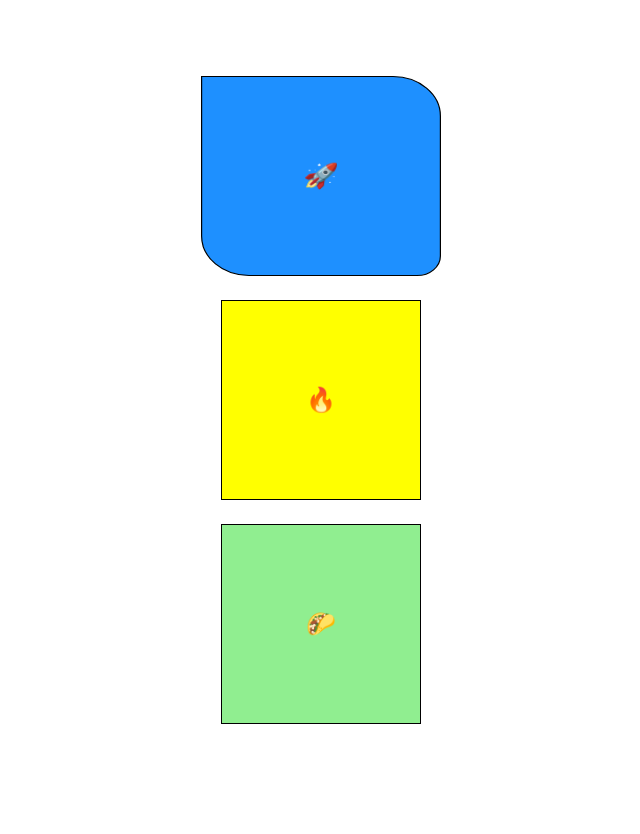
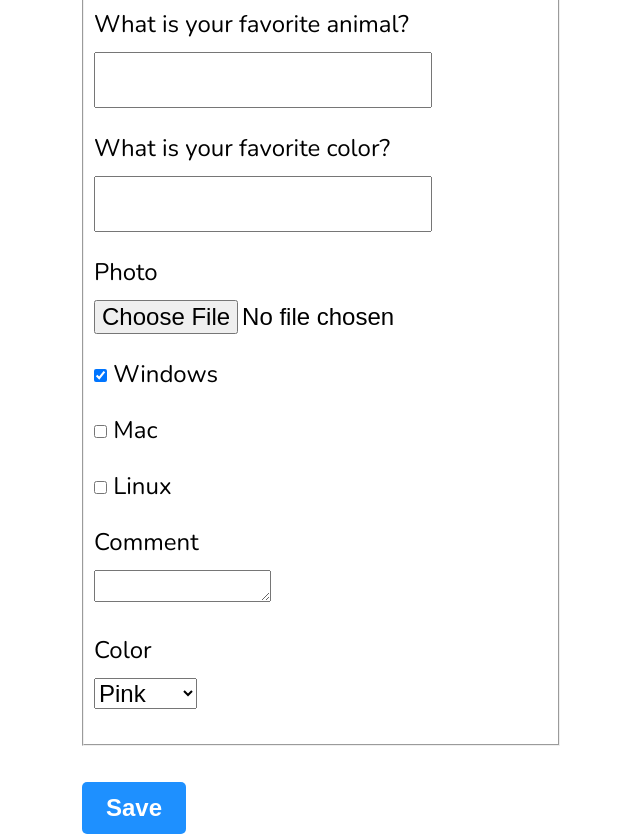
Before and after one commit to Ahmed-Eid7/master-form, a plain HTML site: page index.html in a window 1280 px wide. Shown: the whole page, without its empty margins (319-959 px from the left). Before the commit the page ends 800 px from the top, so only its background shows below. Drawn offline with nearby package versions, Linux system fonts and the light colour scheme.

Commit message:
Master form

```diff
--- /dev/null
+++ b/css/form.css
@@ -0,0 +1,68 @@
+@import url("https://fonts.googleapis.com/css2?family=Nunito&display=swap");
+
+* {
+  margin: 0;
+  padding: 0;
+  box-sizing: border-box;
+}
+
+html {
+  font-size: 1.5rem;
+  font-family: "Nunito", sans-serif;
+}
+
+body {
+  display: flex;
+  align-items: center;
+  justify-content: center;
+  height: 100vh;
+}
+
+form {
+  gap: 0.5rem;
+}
+
+form div {
+  margin-bottom: 1rem;
+}
+
+label {
+  margin-bottom: 0.5rem;
+}
+
+.block {
+  display: block;
+}
+
+input[type="text"] {
+  padding: 0.5rem;
+  font-size: inherit;
+}
+
+input[type="file"] {
+  font-size: inherit;
+}
+
+button {
+  padding: 0.5rem 1rem;
+  color: #fff;
+  background-color: dodgerblue;
+  font-weight: bold;
+  font-size: inherit;
+  border: none;
+  border-radius: 5px;
+  -webkit-border-radius: 5px;
+  -moz-border-radius: 5px;
+  -ms-border-radius: 5px;
+  -o-border-radius: 5px;
+  cursor: pointer;
+  margin-top: 1.5rem;
+}
+
+select {
+  font-size: inherit;
+}
+
+fieldset {
+  padding: 10px;
+}
--- a/index.html
+++ b/index.html
@@ -4,14 +4,65 @@
     <meta charset="UTF-8" />
     <meta http-equiv="X-UA-Compatible" content="IE=edge" />
     <meta name="viewport" content="width=device-width, initial-scale=1.0" />
-    <link rel="stylesheet" href="css/animation.css" />
+    <link rel="stylesheet" href="css/form.css" />
     <title>CSS</title>
   </head>
   <body>
-    <main>
+    <!-- <main>
       <div class="square">🚀</div>
       <div class="square">🔥</div>
       <div class="square animate">🌮</div>
-    </main>
+    </main> -->
+    <!--
+    ###############################
+    Master Form
+    ###############################
+    -->
+    <!-- method=post data are not visible -->
+    <form action="https://example.com/animals" method="post">
+      <fieldset>
+        <legend>Master Form</legend>
+        <div>
+          <label class="block" for="animal"
+            >What is your favorite animal?</label
+          >
+          <input type="text" id="animal" name="animal" />
+        </div>
+        <div>
+          <label class="block" for="color">What is your favorite color?</label>
+          <input type="text" id="color" name="color" />
+        </div>
+        <div>
+          <label class="block" for="photo">Photo</label>
+          <input type="file" id="photo" name="photo" />
+        </div>
+        <div>
+          <div>
+            <input type="checkbox" name="os" id="windows" checked />
+            <label for="windows">Windows</label>
+          </div>
+          <div>
+            <input type="checkbox" name="os" id="mac" />
+            <label for="mac">Mac</label>
+          </div>
+          <div>
+            <input type="checkbox" name="os" id="linux" />
+            <label for="linux">Linux</label>
+          </div>
+        </div>
+        <div>
+          <label class="block" for="comment">Comment</label>
+          <textarea name="comment" id="comment"></textarea>
+        </div>
+        <div>
+          <label class="block" for="color">Color</label>
+          <select id="color" name="color">
+            <option value="orange">Orange</option>
+            <option value="pink" selected>Pink</option>
+          </select>
+        </div>
+      </fieldset>
+      <button>Save</button>
+    </form>
   </body>
 </html>
```
